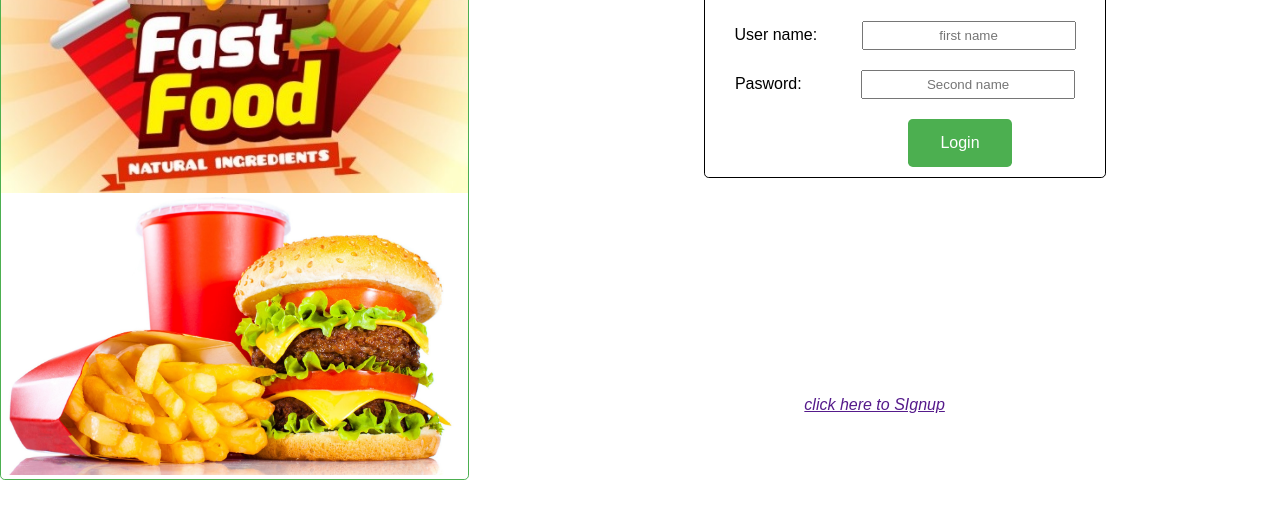
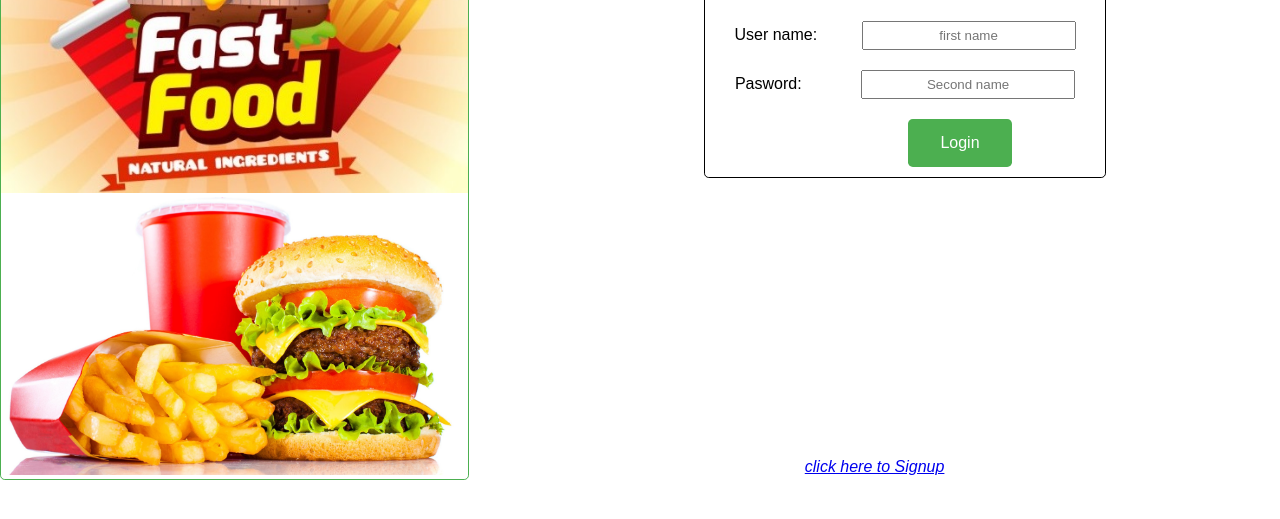
Before and after one commit to mozzy22/Fast-Food-Fast, a plain HTML site: page index.html in a window 1280 px wide. Shown: the part 187-706 px from the top of the page. Drawn offline with Linux system fonts and the light colour scheme.

Commit message:
add footers  [#160415714]

```diff
--- a/UI/CSS/index.css
+++ b/UI/CSS/index.css
@@ -114,7 +114,7 @@ p{
 
 #footer {
     text-align: center;
-    margin-top:17%;
+    margin-top : 280px ;
     font-style: italic;
 
 }
@@ -127,6 +127,12 @@ p{
     font-size:medium;
     font-weight:0.1px;
  }
+
+ /* mouse over link */
+a:hover {
+    color: blue;
+}
+
 
 
  @media only screen and (max-width: 600px) {
--- a/UI/CSS/signup.css
+++ b/UI/CSS/signup.css
@@ -126,12 +126,19 @@ p{
   }
 
 
-#footer {
+  #footer {
     text-align: center;
-    margin-top:10%;
+    margin-top : 100px ;
     font-style: italic;
 
 }
+
+
+/* mouse over link */
+a:hover {
+    color: blue;
+}
+
 
 
 
--- a/index.html
+++ b/index.html
@@ -52,9 +52,11 @@
       </form>
     </div>
 
-    <div id = "footer">
-    <a href = "">click here to SIgnup</a>
-    </div>
+
+    <footer id = "footer">
+
+            <a href = "UI/HTML/signup.html">click here to Signup</a>
+    </footer>
 
 </body>
 </html>
```
Also changed, not shown: UI/HTML/signup.html (+1 -1 lines).
